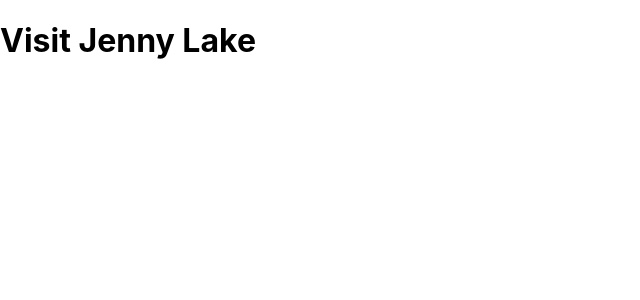
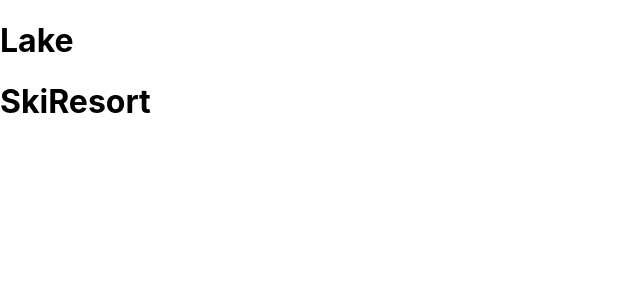
Before and after one commit to SatYu26/Learning-React, a React (Create React App) app: page / in a window 1280 px wide. Shown: the top 300 px of the page, without its empty margins (0-640 px from the left). Built offline with nearby package versions, Linux system fonts and the light colour scheme.

Commit message:
React fragments

```diff
--- a/src/index.js
+++ b/src/index.js
@@ -2,39 +2,21 @@ import React from "react";
 import ReactDOM from "react-dom";
 import "./index.css";
 
-function Lake({ name }) {
+function Lake() {
+  return <h1>Lake</h1>;
+}
+
+function SkiResort() {
+  return <h1>SkiResort</h1>;
+}
+
+function App() {
   return (
-    <div>
-      <h1>Visit {name}</h1>
-    </div>
+    <React.Fragment>
+      <Lake />
+      <SkiResort />
+    </React.Fragment>
   );
 }
 
-function SkiResort({ name }) {
-  return (
-    <div>
-      <h1>Visit {name}</h1>
-    </div>
-  );
-}
-
-function App(props) {
-  // if (props.season === "summer") {
-  //   return <Lake name="Jenny Lake" />;
-  // } else if(props.season === "winter") {
-  //   return <SkiResort name="JHMR" />;
-  // }
-  return (
-    <div>
-      {props.season === "summer" ? (
-        <Lake name="Jenny Lake" />
-      ) : props.season === "winter" ? (
-        <SkiResort name="JHMR" />
-      ) : (
-        <h1>Come back in the winter or summer</h1>
-      )}
-    </div>
-  );
-}
-
-ReactDOM.render(<App season="summer" />, document.getElementById("root"));
+ReactDOM.render(<App />, document.getElementById("root"));
```
